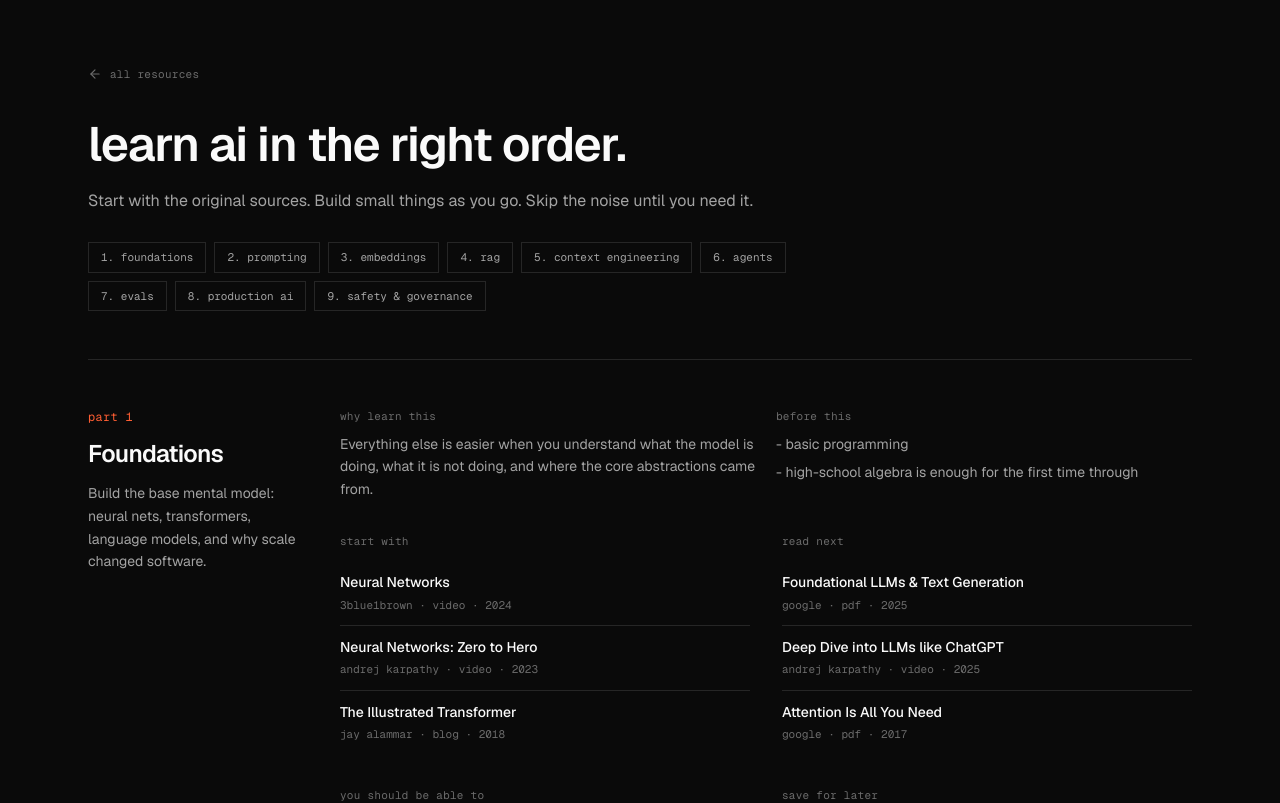
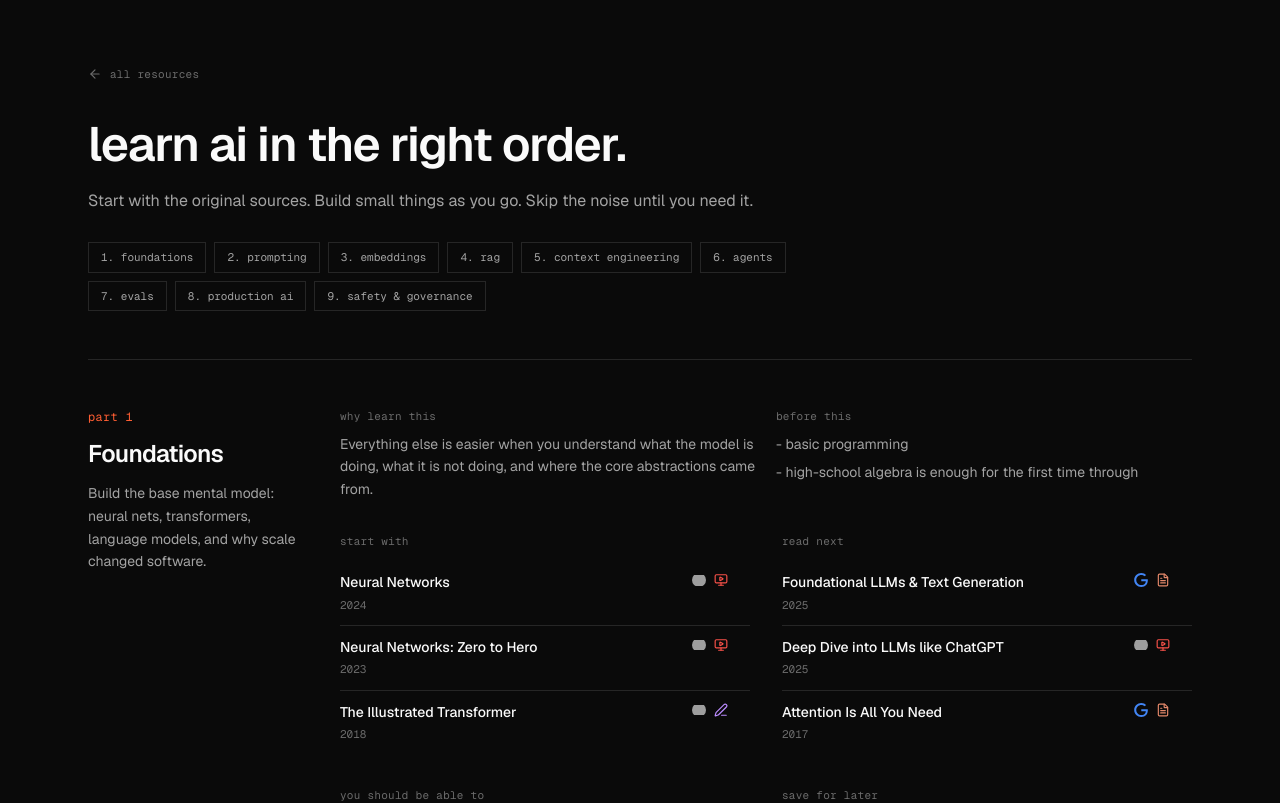
Before and after one commit to tushaarmehtaa/zero-to-ai-native, a Next.js app: page /curriculum in a window 1280 px wide. Shown: the top 803 px of the page. Built offline with nearby package versions, Linux system fonts and the light colour scheme; grey boxes are pictures that could not be loaded.

Commit message:
Use catalog icons in curriculum resources

```diff
--- a/components/curriculum-view.tsx
+++ b/components/curriculum-view.tsx
@@ -1,6 +1,8 @@
 import Link from "next/link";
 import { ArrowLeft, ArrowUpRight, CheckCircle2, PencilLine } from "lucide-react";
 import { CURRICULUM, guidesForUrls, type CurriculumModule } from "@/lib/curriculum";
+import { FormatIcon } from "./format-icon";
+import { LabLogo } from "./lab-logo";
 
 function ResourceList({ title, urls }: { title: string; urls: string[] }) {
   const guides = guidesForUrls(urls);
@@ -21,11 +23,20 @@ function ResourceList({ title, urls }: { title: string; urls: string[] }) {
               <span className="block text-[14px] font-medium leading-snug underline decoration-transparent underline-offset-[3px] group-hover:decoration-orange">
                 {guide.title}
               </span>
-              <span className="mt-1 block font-mono text-[11px] lowercase text-faint">
-                {guide.company} · {guide.format.toLowerCase()} · {guide.year}
+              <span className="mt-1 block font-mono text-[11px] text-faint">
+                {guide.year}
               </span>
             </span>
-            <ArrowUpRight className="mt-0.5 h-3.5 w-3.5 shrink-0 text-faint opacity-0 transition-opacity group-hover:opacity-100 group-hover:text-orange" />
+            <span className="flex shrink-0 items-center gap-2 text-faint">
+              <span
+                className="flex items-center gap-2"
+                title={`${guide.company} · ${guide.format.toLowerCase()}${guide.pages ? ` · ${guide.pages}pp` : ""}`}
+              >
+                <LabLogo company={guide.company} className="h-3.5 w-3.5" />
+                <FormatIcon format={guide.format} className="h-3.5 w-3.5" />
+              </span>
+              <ArrowUpRight className="h-3.5 w-3.5 opacity-0 transition-opacity group-hover:opacity-100 group-hover:text-orange" />
+            </span>
           </a>
         ))}
       </div>
```
